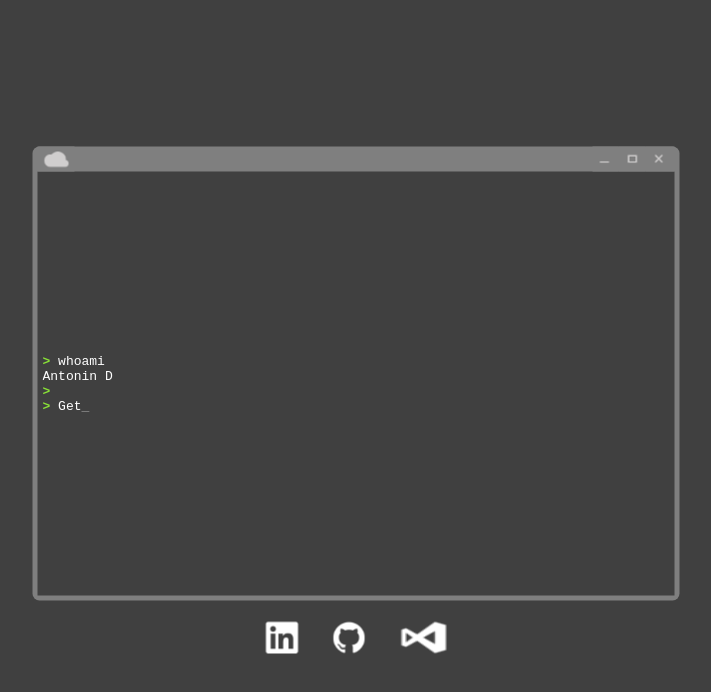
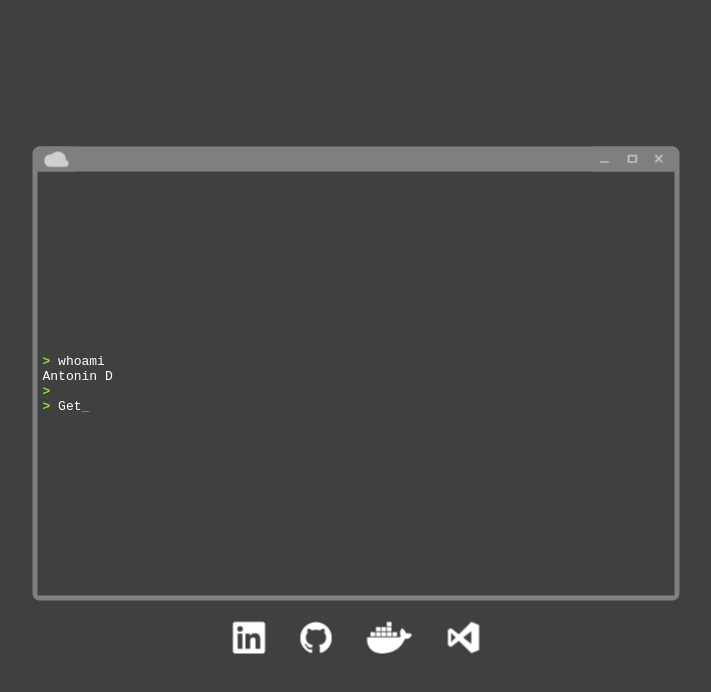
Before and after one commit to antomate/antomateHome, a plain HTML site: page index.html in a window 1280 px wide. Shown: the whole page, without its empty margins (284-995 px from the left). Drawn offline with Linux system fonts and the light colour scheme.

Commit message:
Adding VSTS link

```diff
--- a/index.html
+++ b/index.html
@@ -50,6 +50,7 @@
                   tty.printHTML('LinkedIN&emsp;&emsp;&emsp;&emsp;<a href="http://profile.antomate.run/">profile.antomate.run</a><br>');
                   tty.printHTML('GitHub&emsp;&emsp;&emsp;&emsp;&emsp;&emsp;<a href="http://code.antomate.run/">code.antomate.run</a><br>');
                   tty.printHTML('DockerHub&emsp;&emsp;&emsp;<a href="http://build.antomate.run/">build.antomate.run</a><br>');
+                  tty.printHTML('VSTS&emsp;&emsp;&emsp;&emsp;&emsp;&emsp;&emsp;&emsp;<a href="http://devops.antomate.run/">devops.antomate.run</a><br>');
                   tty.printText('> ','font-weight:bold;color:#8ae237');
                 </script>
             </div>
@@ -62,7 +63,7 @@
       <div style="width: 647px; height: 20px;"></div>
       <table cellpadding="0" border="0" cellspacing="0">
         <tr>
-          <td style="width: 233px; height: 33px;"></td>
+          <td style="width: 200px; height: 33px;"></td>
           <td>
             <a href="http://profile.antomate.run/">
               <img alt=" " src="images/linkedin.png"  style="width: 33px; height: 33px;">
@@ -74,13 +75,19 @@
               <img alt=" " src="images/github.png"  style="width: 33px; height: 33px;">
             </a>
           </td>
+          <td style="width: 33px; height: 33px;"></td>
+          <td>
+            <a href="http://build.antomate.run/">
+              <img alt=" " src="images/docker.png"  style="width: 47px; height: 33px;">
+            </a>
+          </td>
           <td style="width: 34px; height: 33px;"></td>
           <td>
-            <a href="http://build.antomate.run/">
-              <img alt=" " src="images/vsts.png"  style="width: 47px; height: 33px;">
+            <a href="http://devops.antomate.run/">
+              <img alt=" " src="images/vsts.png"  style="width: 33px; height: 33px;">
             </a>
           </td>
-          <td style="width: 233px; height: 33px;"></td>
+          <td style="width: 200px; height: 33px;"></td>
         </tr>
       </table>
     </div>
```
